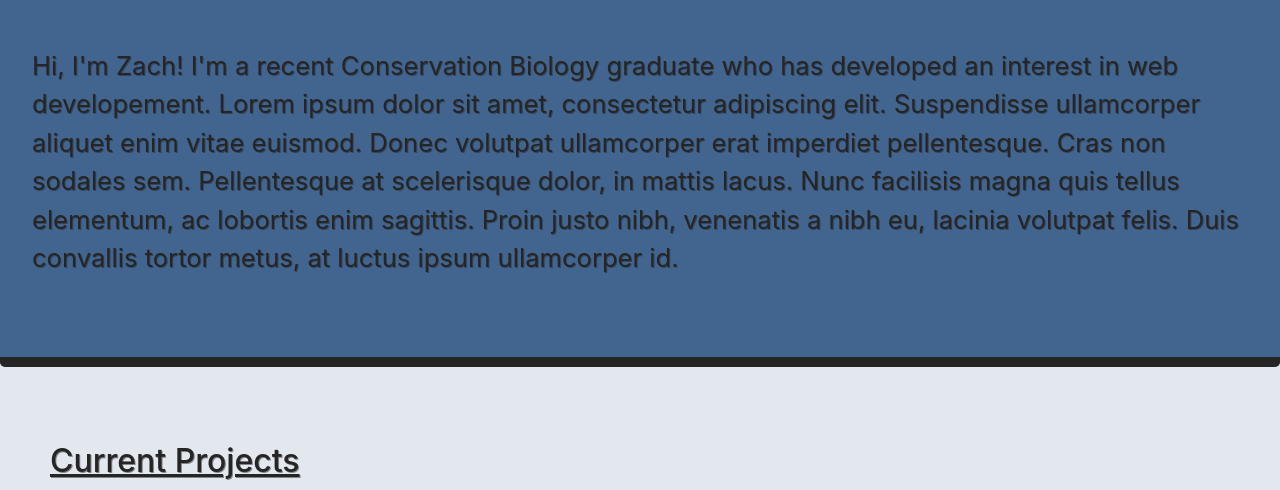
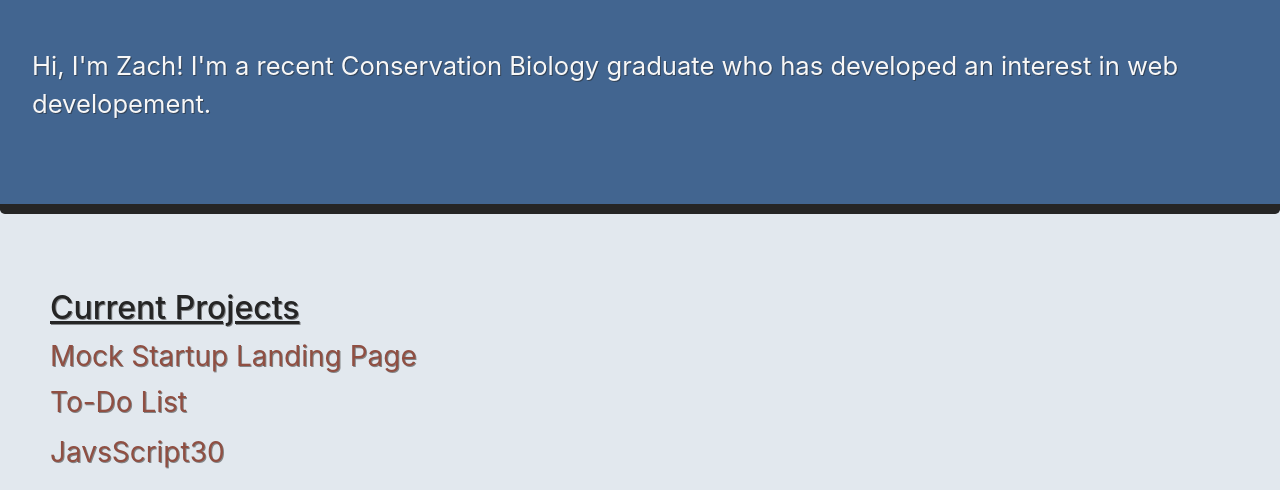
Before and after one commit to SZBoatwright/SZBoatwright.github.io, a plain HTML site: page index.html in a window 1280 px wide. Shown: the part 402-892 px from the top of the page. Drawn offline with nearby package versions, Linux system fonts and the light colour scheme.

Commit message:
updated CSS style a bit and updated current projects section

```diff
--- a/css/style.css
+++ b/css/style.css
@@ -47,6 +47,10 @@ body {
   text-shadow: 1px 1px rgba(35,35,35,.5);
 }
 
+.header__about p {
+  color: #f7f7f7;
+}
+
 .projects {
   margin-top: 50px;
   margin-left: 50px;
--- a/index.html
+++ b/index.html
@@ -38,9 +38,7 @@
     </div>
 
     <div class="header__about col-sm-12">
-      <p>Hi, I'm Zach! I'm a recent Conservation Biology graduate who has developed an interest in web developement. Lorem ipsum dolor sit amet, consectetur adipiscing elit. Suspendisse ullamcorper aliquet enim vitae euismod. Donec volutpat ullamcorper erat
-        imperdiet pellentesque. Cras non sodales sem. Pellentesque at scelerisque dolor, in mattis lacus. Nunc facilisis magna quis tellus elementum, ac lobortis enim sagittis. Proin justo nibh, venenatis a nibh eu, lacinia volutpat felis. Duis convallis
-        tortor metus, at luctus ipsum ullamcorper id.</p>
+      <p>Hi, I'm Zach! I'm a recent Conservation Biology graduate who has developed an interest in web developement.</p>
     </div>
   </div>
 </div>
@@ -49,7 +47,7 @@
   <h2>Current Projects</h2>
   <a href="https://codepen.io/SZBoatwright/pen/LOVMwq" class="Projects_project">Mock Startup Landing Page</a>
   <a href="https://codepen.io/SZBoatwright/pen/oogOWQ" class="projects__project">To-Do List</a>
-  <a href="https://codepen.io/SZBoatwright/pen/jaEJpO" class="projects__project">Simple Navbar</a>
+  <a href="https://github.com/SZBoatwright/javaScript30" class="projects__project">JavsScript30</a>
 </div>
 
 <div class="skills">
```
